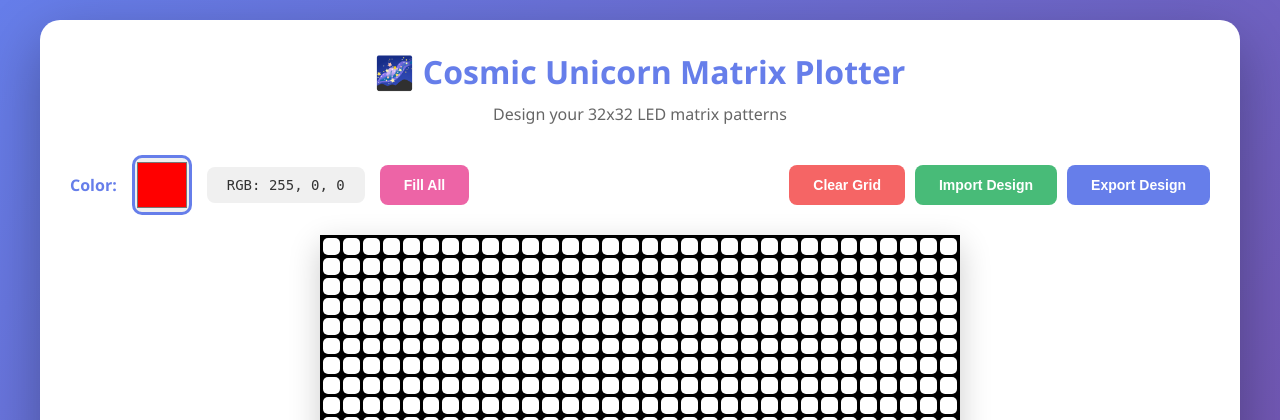
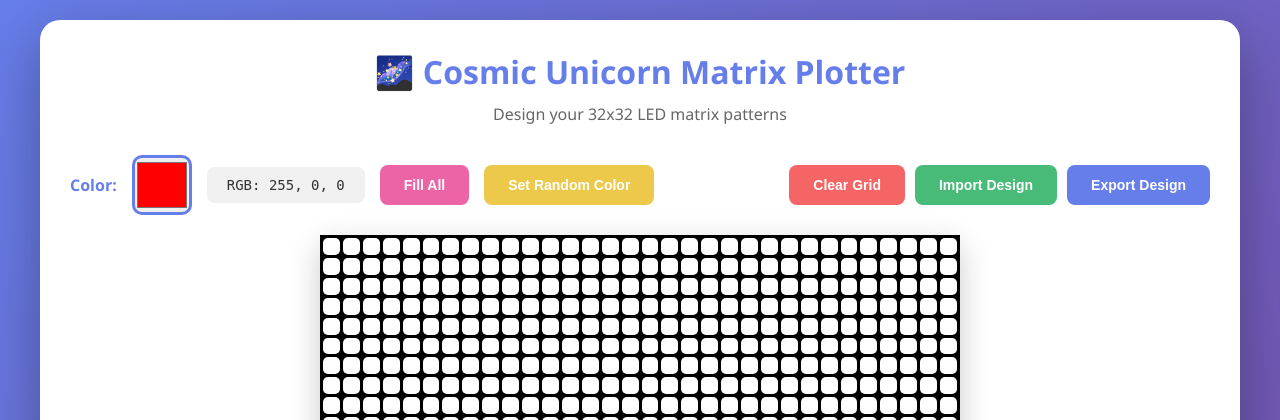
Before and after one commit to jonathansantini/matrix-plotting-tool, a Flask app: page / in a window 1280 px wide. Shown: the top 420 px of the page. Run offline with Flask 3, Linux system fonts and the light colour scheme; parts of the project's set-up code (start-up, migrations or seed data) failed here and were passed over.

Commit message:
Added random color button and functionality to matrix.

```diff
--- a/app/templates/index.html
+++ b/app/templates/index.html
@@ -133,6 +133,17 @@
             box-shadow: 0 5px 15px rgba(237, 100, 166, 0.4);
         }
 
+        .btn-caution {
+            background: #ecc94b;
+            color: white;
+        }
+
+        .btn-caution:hover {
+            background: #d69e2e;
+            transform: translateY(-2px);
+            box-shadow: 0 5px 15px rgba(236, 201, 75, 0.4);
+        }
+
         .btn-danger {
             background: #f56565;
             color: white;
@@ -232,6 +243,7 @@
                     RGB: <span id="rgbDisplay">255, 0, 0</span>
                 </div>
                 <button class="btn-accent" onclick="fillAllGrid()">Fill All</button>
+                <button class="btn-caution" onclick="setRandomColor()">Set Random Color</button>
             </div>
 
             <div class="button-group">
@@ -351,6 +363,25 @@
 
             console.log('Color changed to:', currentColor);
         });
+
+        function setRandomColor() {
+            // Generate random RGB values
+            const r = Math.floor(Math.random() * 256);
+            const g = Math.floor(Math.random() * 256);
+            const b = Math.floor(Math.random() * 256);
+
+            currentColor = { r, g, b };
+
+            // Update color picker value
+            const hex = `#${((1 << 24) + (r << 16) + (g << 8) + b).toString(16).slice(1)}`;
+            document.getElementById('colorPicker').value = hex;
+
+            // Update RGB display
+            document.getElementById('rgbDisplay').textContent =
+                `${currentColor.r}, ${currentColor.g}, ${currentColor.b}`;
+
+            console.log('Random color set to:', currentColor);
+        }
 
         /**
          * Clear all pixels (set to white)
```
